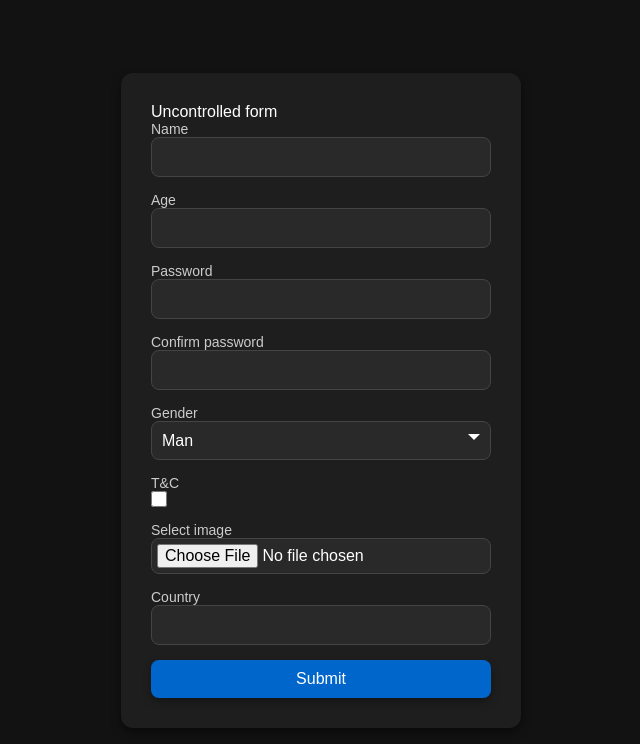
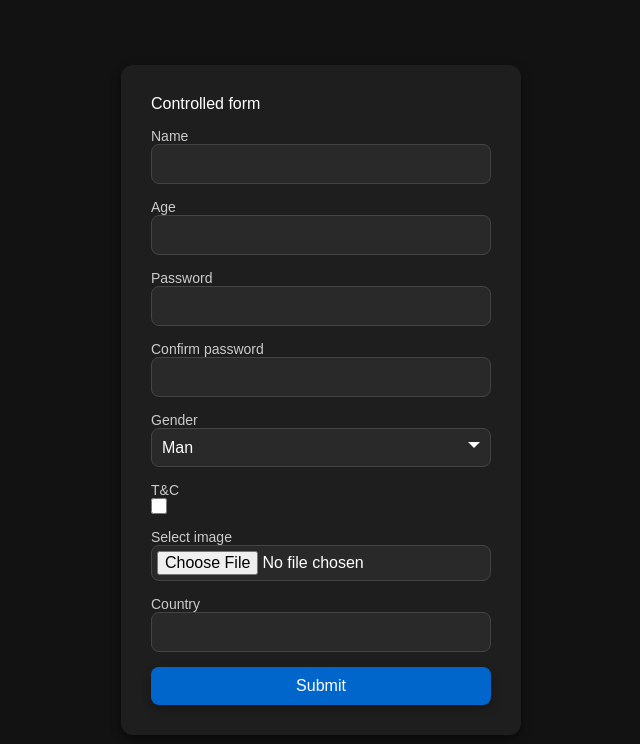
Before and after one commit to ezacd/react_form_proj, a Next.js app in the folder proj/: page /controlled in a window 1280 px wide. Shown: the top 744 px of the page, without its empty margins (319-959 px from the left). Built offline with nearby package versions, Linux system fonts and the light colour scheme.

Commit message:
fix: form styles

```diff
--- a/proj/src/app/controlled/controlled_page.css
+++ b/proj/src/app/controlled/controlled_page.css
@@ -18,6 +18,9 @@
   box-shadow: 0 4px 10px rgba(0, 0, 0, 0.5);
   max-width: 400px;
   width: 100%;
+  display: flex;
+  flex-direction: column;
+  gap: 15px;
 }
 
 .controlled_form_page div {
--- a/proj/src/app/controlled/page.tsx
+++ b/proj/src/app/controlled/page.tsx
@@ -4,7 +4,7 @@ export default function Controlled() {
   return (
     <div className="form_page">
       <div className="form">
-        <div>Uncontrolled form</div>
+        <div>Controlled form</div>
         <form>
           <label>
             Name
--- a/proj/src/app/uncontrolled/uncontrolled_page.css
+++ b/proj/src/app/uncontrolled/uncontrolled_page.css
@@ -18,6 +18,9 @@
   box-shadow: 0 4px 10px rgba(0, 0, 0, 0.5);
   max-width: 400px;
   width: 100%;
+  display: flex;
+  flex-direction: column;
+  gap: 15px;
 }
 
 .controlled_form_page div {
```
